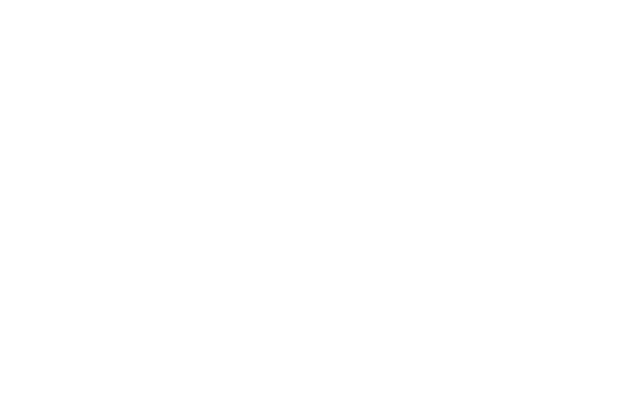
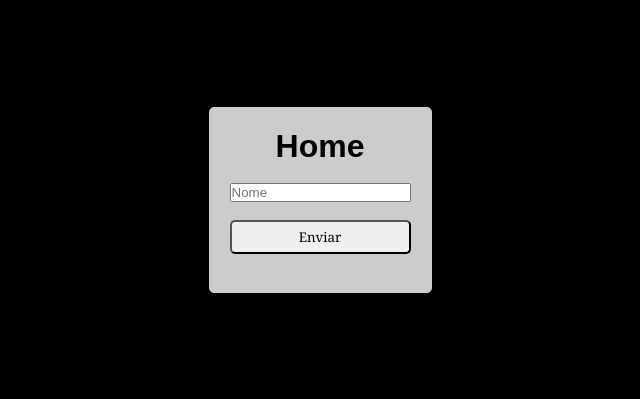
Before and after one commit to Gabriel-Dev-C/Node-Project, a PHP site: page / in a window 1280 px wide. Before the commit the part shown is empty. Shown: the top 399 px of the page, without its empty margins (320-960 px from the left). Run offline with PHP 8.4, Linux system fonts and the light colour scheme.

Commit message:
site-upgrading

```diff
--- a/src/index.css
+++ b/src/index.css
@@ -2,3 +2,30 @@
     margin: 0;
     padding: 0;
 }
+body {
+    font-family: Arial, sans-serif;
+    background-color: rgb(0,0,0);
+}
+.container {
+    display: flex;
+    justify-content: center;
+    align-items: center;
+    height: 50vh;
+}
+.form {
+    background-color: rgba(255,255,255,0.8);
+    text-align: center;
+    display: flex;
+    flex-direction: column;
+    justify-content: center;
+    align-items: center;
+    padding: 20px;
+    border: 1px solid #ccc;
+    border-radius: 5px;
+}
+#submit-btn {
+    border-radius: 5px;
+    padding: 6px 12px;
+    font-family: Cambria, Cochin, Georgia, Times, 'Times New Roman', serif;
+    width: 100%;
+}
--- a/src/index.html
+++ b/src/index.html
@@ -8,6 +8,19 @@
     <link rel="stylesheet" href="index.css">
 </head>
 <body>
-
+    <div class="container">
+        <div class="form">
+            <div class="form-container">
+                <form>
+                    <h1>Home</h1> <br>
+                    <input type="text" name="name" id="name" placeholder="Nome"><br><br>
+                    <input type="submit" value="Enviar" id="submit-btn" onclick="showName()">
+                </form>
+            </div>
+            <br>
+            <span id="spanName"></span>
+        </div>
+    </div>
+    <script src="index.ts"></script>
 </body>
 </html>
--- a/src/index.ts
+++ b/src/index.ts
@@ -56,3 +56,16 @@ let idade2 = 18;
 
 console.log("\nNome 2: ",nome2);
 console.log("Idade 2: ",idade2);
+
+function CriarMsg(nome : string): string {
+    return 'Olá, ' + nome;
+}
+
+function showName() {
+    const nameInput = document.getElementById('name') as HTMLInputElement;
+    const spanName = document.getElementById('spanName');
+
+    if (nameInput && spanName) {
+        spanName.innerText = "Olá, " + nameInput.value + "!";
+    }
+}
```
